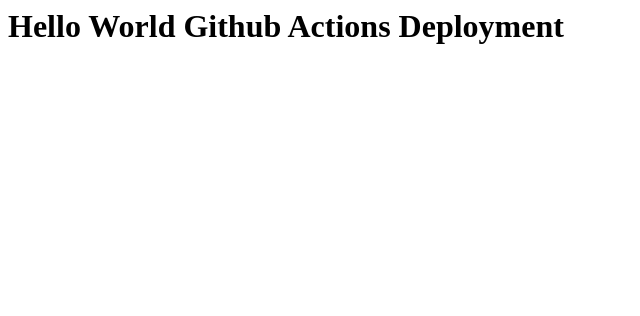
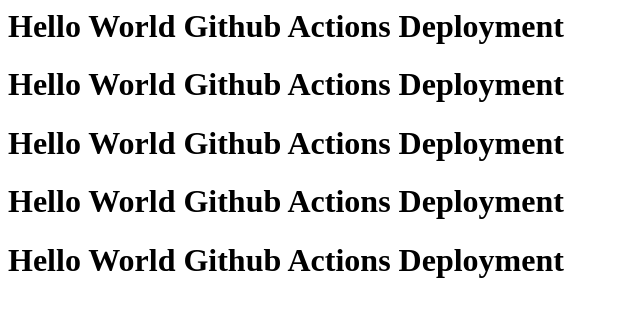
Before and after one commit to vkhoa145/gh-deployment-workflow, a plain HTML site: page index.html in a window 1280 px wide. Shown: the whole page, without its empty margins (0-640 px from the left). Drawn offline with Linux system fonts and the light colour scheme.

Commit message:
update website

```diff
--- a/index.html
+++ b/index.html
@@ -1 +1,5 @@
 <h1>Hello World Github Actions Deployment</h1>
+<h1>Hello World Github Actions Deployment</h1>
+<h1>Hello World Github Actions Deployment</h1>
+<h1>Hello World Github Actions Deployment</h1>
+<h1>Hello World Github Actions Deployment</h1>
```
